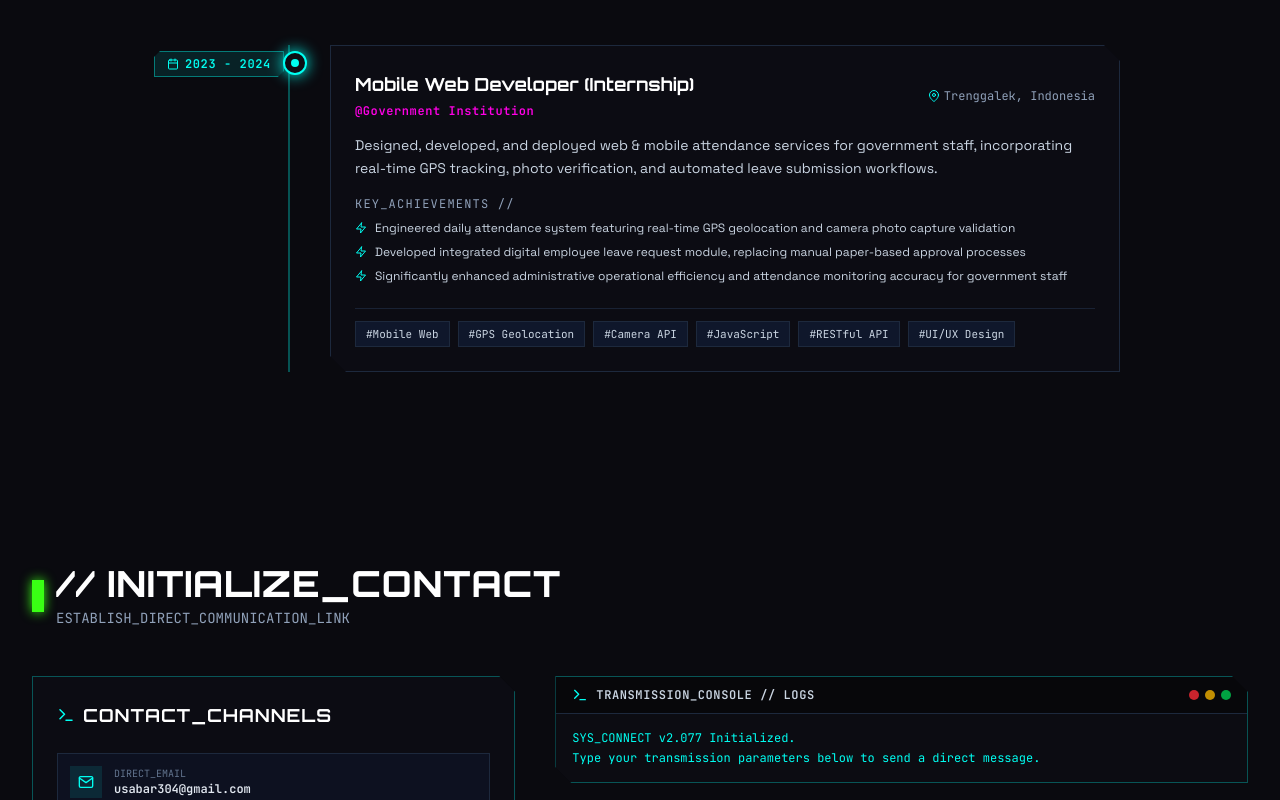
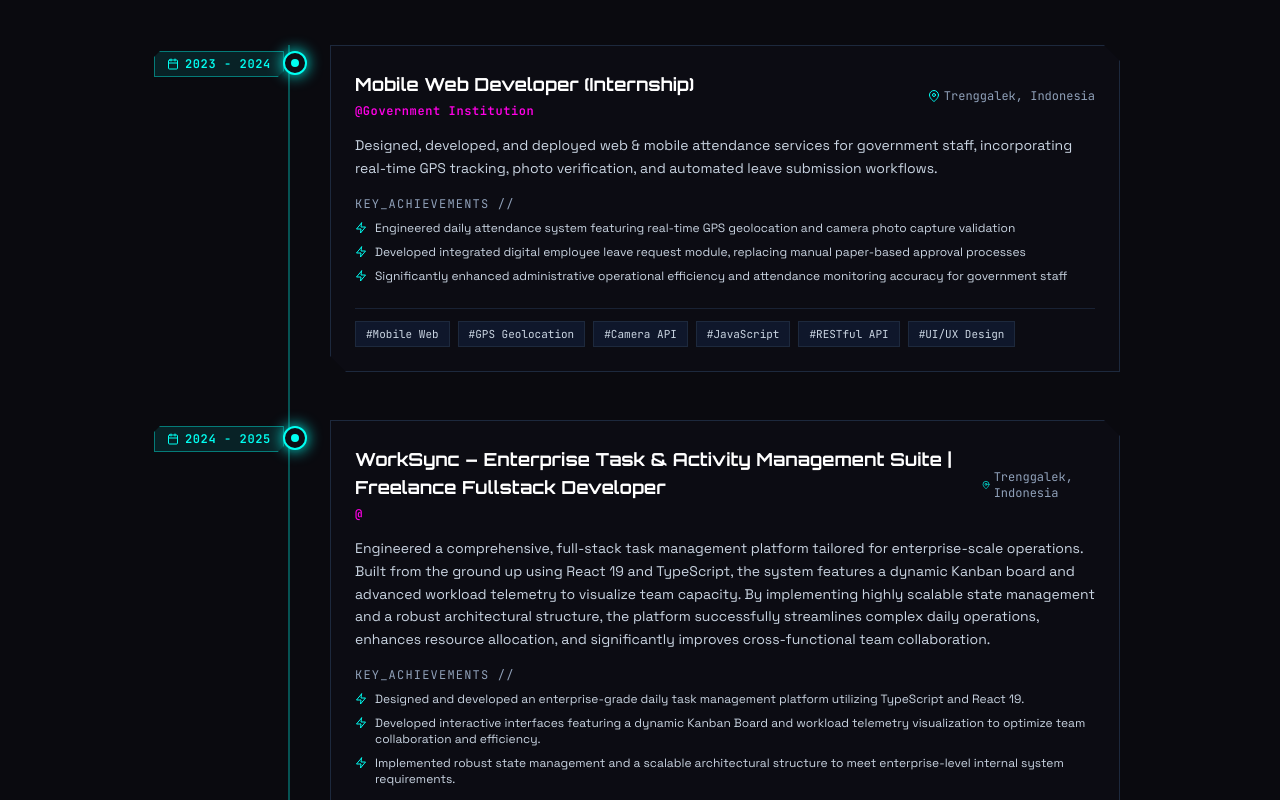
Before and after one commit to Akbarrizam/porto-afn, a React (Vite) app: page / in a window 1280 px wide. Shown: the part 4116-4916 px from the top of the page. Built offline with nearby package versions, Linux system fonts and the light colour scheme.

Commit message:
Perubahan Skill

```diff
--- a/src/components/BootScreen.jsx
+++ b/src/components/BootScreen.jsx
@@ -1,4 +1,4 @@
-import React, { useState, useEffect } from 'react';
+ import React, { useState, useEffect } from 'react';
 import { motion, AnimatePresence } from 'framer-motion';
 import { FiTerminal, FiShield, FiCpu, FiCheckCircle } from 'react-icons/fi';
 
--- a/src/components/Navbar.jsx
+++ b/src/components/Navbar.jsx
@@ -65,11 +65,10 @@ export default function Navbar({ theme = 'dark', onToggleTheme }) {
 
   return (
     <header
-      className={`fixed top-0 left-0 right-0 z-40 transition-all duration-300 ${
-        scrolled
+      className={`fixed top-0 left-0 right-0 z-40 transition-all duration-300 ${scrolled
           ? 'bg-[#0a0a0f]/90 backdrop-blur-md border-b border-[#00fff2]/20 py-3 shadow-[0_4px_30px_rgba(0,255,242,0.1)]'
           : 'bg-transparent py-5'
-      }`}
+        }`}
     >
       <div className="max-w-7xl mx-auto px-4 sm:px-6 lg:px-8 flex items-center justify-between">
         {/* Brand Logo */}
--- a/src/data/portfolioData.js
+++ b/src/data/portfolioData.js
@@ -19,8 +19,8 @@ export const personalInfo = {
     stats: {
       experienceYears: 1,
       projectsCompleted: 15,
-      commitsThisYear: 123,
-      caffeineEfficiency: "74.8%"
+      commitsThisYear: 50,
+      caffeineEfficiency: "88.6"
     }
   },
   socialLinks: {
@@ -53,10 +53,10 @@ export const techStackData = [
     color: "#ff00e5", // neon magenta
     skills: [
       { name: "Node.js & Express", level: 90, icon: "SiNodedotjs", desc: "RESTful APIs, Middleware, WebSockets, JWT Auth" },
-      { name: "Python & Fast API", level: 85, icon: "SiPython", desc: "Async microservices, Data parsing, AI script integration" },
-      { name: "PostgreSQL & Prisma", level: 86, icon: "SiPostgresql", desc: "Relational schemas, ORM modeling, Query optimization" },
-      { name: "MongoDB & Redis", level: 84, icon: "SiMongodb", desc: "NoSQL document store, Caching, Session store" },
-      { name: "Docker & CI/CD", level: 80, icon: "SiDocker", desc: "Containerization, GitHub Actions, Automated deployments" }
+      { name: "Python & Fast API", level: 78, icon: "SiPython", desc: "Async microservices, Data parsing, AI script integration" },
+      { name: "PostgreSQL & Prisma", level: 79, icon: "SiPostgresql", desc: "Relational schemas, ORM modeling, Query optimization" },
+      { name: "MongoDB & Redis", level: 80, icon: "SiMongodb", desc: "NoSQL document store, Caching, Session store" },
+      { name: "Docker & CI/CD", level: 75, icon: "SiDocker", desc: "Containerization, GitHub Actions, Automated deployments" }
     ]
   },
   {
@@ -64,11 +64,11 @@ export const techStackData = [
     icon: "SiGit",
     color: "#9d00ff", // electric purple
     skills: [
-      { name: "Git & GitHub", level: 94, icon: "SiGithub", desc: "Branching strategies, PR reviews, Actions automation" },
-      { name: "Vite & Webpack", level: 92, icon: "SiVite", desc: "HMR, Build optimization, Bundling strategies" },
-      { name: "Figma to Code", level: 90, icon: "SiFigma", desc: "Design systems, UI prototyping, Component specs" },
-      { name: "Postman & Insomnia", level: 95, icon: "SiPostman", desc: "API testing, Mock servers, Automated collections" },
-      { name: "VS Code / Cursor", level: 98, icon: "FiCode", desc: "Custom cyber themes, Keybindings, Copilot workflows" }
+      { name: "Git & GitHub", level: 89, icon: "SiGithub", desc: "Branching strategies, PR reviews, Actions automation" },
+      { name: "Vite & Webpack", level: 83, icon: "SiVite", desc: "HMR, Build optimization, Bundling strategies" },
+      { name: "Figma to Code", level: 84, icon: "SiFigma", desc: "Design systems, UI prototyping, Component specs" },
+      { name: "Postman & Insomnia", level: 82, icon: "SiPostman", desc: "API testing, Mock servers, Automated collections" },
+      { name: "VS Code / Antigravity", level: 95, icon: "FiCode", desc: "Custom cyber themes, Keybindings, Copilot workflows" }
     ]
   }
 ];
@@ -131,6 +131,30 @@ export const experienceData = [
       "Significantly enhanced administrative operational efficiency and attendance monitoring accuracy for government staff"
     ],
     skills: ["Mobile Web", "GPS Geolocation", "Camera API", "JavaScript", "RESTful API", "UI/UX Design"]
+  },
+  {
+    period: "2024 - 2025",
+    role: "WorkSync – Enterprise Task & Activity Management Suite | Freelance Fullstack Developer",
+    location: "Trenggalek, Indonesia",
+    description: "Engineered a comprehensive, full-stack task management platform tailored for enterprise-scale operations. Built from the ground up using React 19 and TypeScript, the system features a dynamic Kanban board and advanced workload telemetry to visualize team capacity. By implementing highly scalable state management and a robust architectural structure, the platform successfully streamlines complex daily operations, enhances resource allocation, and significantly improves cross-functional team collaboration.",
+    achievements: [
+      "Designed and developed an enterprise-grade daily task management platform utilizing TypeScript and React 19.",
+      "Developed interactive interfaces featuring a dynamic Kanban Board and workload telemetry visualization to optimize team collaboration and efficiency.",
+      "Implemented robust state management and a scalable architectural structure to meet enterprise-level internal system requirements."
+    ],
+    skills: ["React 19", "TypeScript", "Kanban Board", "State Management", "Workload Telemetry", "Tailwind CSS", "Enterprise Architecture"]
+  },
+  {
+    period: "2025 - 2026",
+    role: "Vektor – Corporate Fleet & Asset Protection Portal | Freelance Frontend / Web Developer",
+    location: "Trenggalek, Indonesia",
+    description: "Developed a high-value B2B web portal dedicated to corporate fleet and asset insurance management. Utilizing React and Tailwind CSS, I built an intuitive, responsive interface focused on simplifying complex workflows for corporate clients. The platform's core functionalities include a real-time premium estimation calculator and an automated Request for Proposal (RFP) generation pipeline, directly addressing critical business needs by accelerating the proposal process and improving the overall client experience.",
+    achievements: [
+      "Built a B2B corporate fleet and asset insurance management portal using React and Tailwind CSS.",
+      "Developed a real-time insurance premium estimation calculator and a streamlined workflow for Request for Proposal (RFP) generation.",
+      "Designed an intuitive and responsive UI/UX focused on seamless navigation and accessibility for corporate clients."
+    ],
+    skills: ["React", "Tailwind CSS", "B2B Web Portal", "RFP Automation", "Premium Calculator Engine", "Responsive UI/UX", "Fleet Telemetry"]
   }
 ];
 
--- a/src/sections/ContactSection.jsx
+++ b/src/sections/ContactSection.jsx
@@ -43,7 +43,7 @@ export default function ContactSection() {
       setTerminalLogs((prev) => [
         ...prev,
         "STATUS 200: TRANSMISSION DELIVERED SUCCESSFULLY!",
-        "Thank you! Arfan Akbar will get back to you shortly."
+        "Thank you! Arfan Safut P will get back to you shortly."
       ]);
 
       // Trigger Cyber Neon Confetti Burst
```
